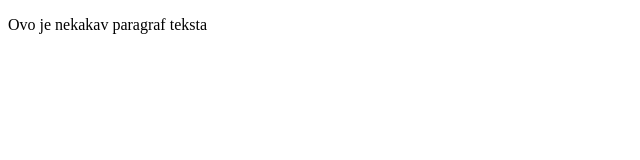
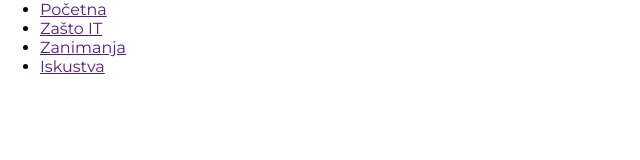
Before and after one commit to majapredojevic/invenit-g2, a plain HTML site: page index.html in a window 1280 px wide. Shown: the whole page, without its empty margins (0-640 px from the left). Drawn offline with Linux system fonts and the light colour scheme.

Commit message:
Nav-bar added

```diff
--- a/index.html
+++ b/index.html
@@ -3,11 +3,26 @@
 <head>
     <meta charset="UTF-8">
     <meta name="viewport" content="width=device-width, initial-scale=1.0">
-    <title>Document</title>
+    <link rel="stylesheet" href="style.css">
+    <!-- <link rel="preconnect" href="https://fonts.googleapis.com">
+<link rel="preconnect" href="https://fonts.gstatic.com" crossorigin>
+<link href="https://fonts.googleapis.com/css2?family=Montserrat:ital,wght@0,100..900;1,100..900&display=swap" rel="stylesheet"> -->
+    <title>IT vodič</title>
+    <link rel="icon" href="./images/icon.ico">
 </head>
 <body>
-    <div>
-        <p>Ovo je nekakav paragraf teksta</p>
-    </div>
+<header>
+    <nav>
+        <ul>
+            <li><a href="">Početna</a></li>
+            <li><a href="">Zašto IT</a></li>
+            <li><a href="">Zanimanja</a></li>
+            <li><a href="">Iskustva</a></li>
+        </ul>
+    </nav>
+</header>
+<main></main>
+<footer></footer>
+
 </body>
 </html>
--- /dev/null
+++ b/style.css
@@ -0,0 +1,8 @@
+@import url('https://fonts.googleapis.com/css2?family=Montserrat:ital,wght@0,100..900;1,100..900&display=swap');
+
+* {
+margin: 0;
+/* padding: 0; */
+box-sizing: border-box;
+font-family:  "Montserrat", Times, serif;
+}
```
Also changed, not shown: images/icon.ico (added).
